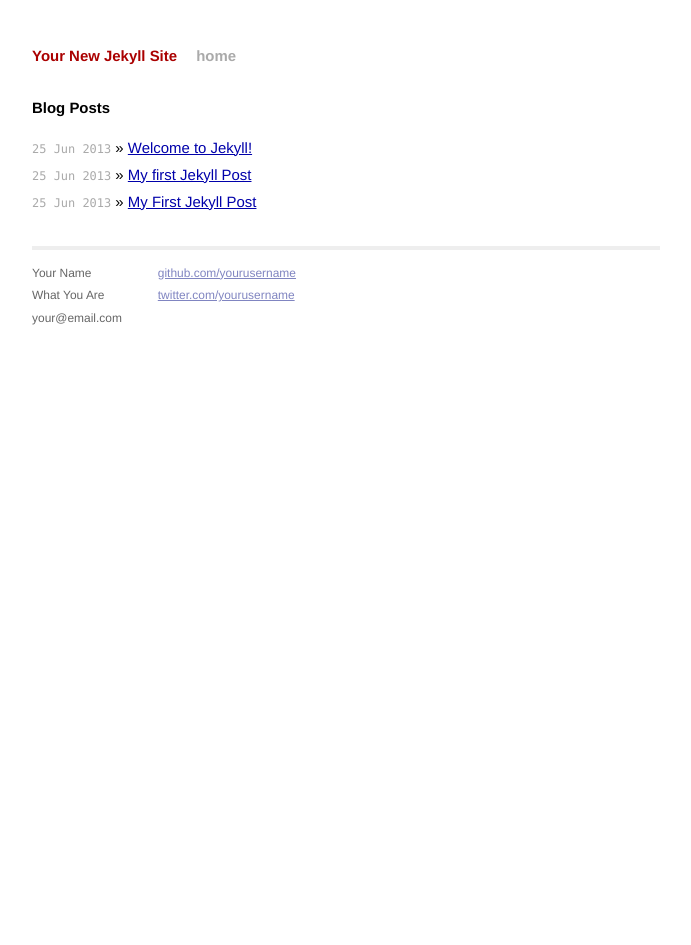
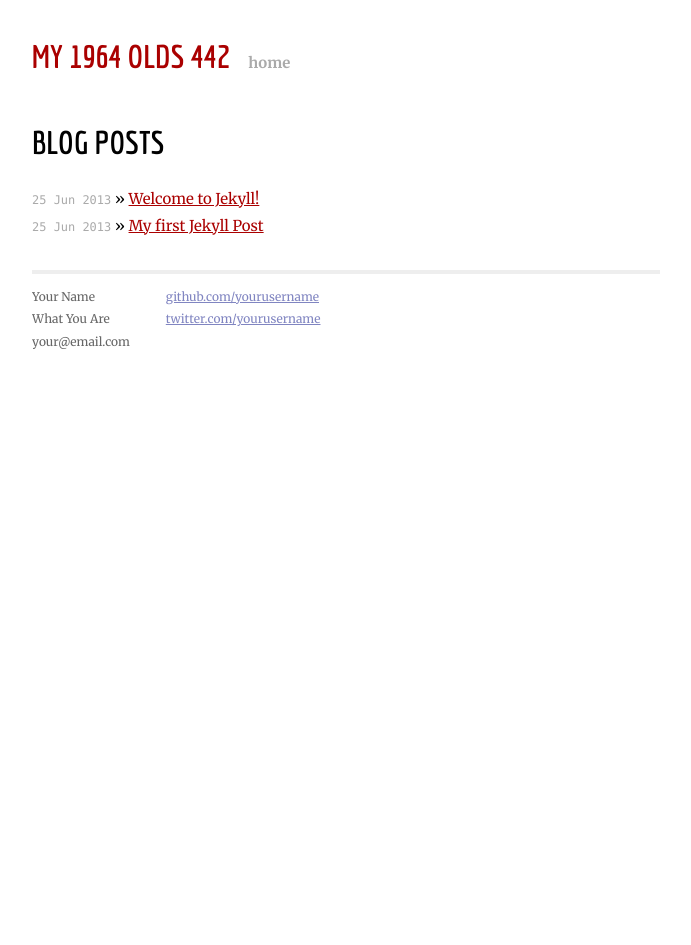
Before and after one commit to AndyStaple/andystaple.github.io, a Jekyll site: the page built from index.html, in a window 1280 px wide. Shown: the whole page, without its empty margins (294-985 px from the left). Built offline with Jekyll 4.4.1, drawn with Linux system fonts in a browser that asks for light colours.

Commit message:
fixing shit

```diff
--- a/_config.yml
+++ b/_config.yml
@@ -1,2 +1,2 @@
-name: Your New Jekyll Site
+name: My 1964 Olds 442
 pygments: true
--- a/_layouts/default.html
+++ b/_layouts/default.html
@@ -5,6 +5,8 @@
         <meta http-equiv="X-UA-Compatible" content="IE=edge,chrome=1">
         <title>{{ page.title }}</title>
         <meta name="viewport" content="width=device-width">
+
+        <link href='http://fonts.googleapis.com/css?family=Economica:400,700|Merriweather:400,700' rel='stylesheet' type='text/css'>
 
         <!-- syntax highlighting CSS -->
         <link rel="stylesheet" href="/css/syntax.css">
--- a/css/main.css
+++ b/css/main.css
@@ -14,18 +14,24 @@ html, body { height: 100%; }
 
 body {
   background-color: #FFF;
-  font: 13.34px Helvetica, Arial, sans-serif;
+  font-size: 16px;
+  font-size: 1rem;
+  font-family: 'Merriweather', serif;
   font-size: small;
   text-align: center;
 }
 
 h1, h2, h3, h4, h5, h6 {
-  font-size: 100%; }
+  font-size: 32px;
+  font-size: 2.0rem;
+  font-family: 'Economica', sans-serif;
+  text-transform: uppercase;
+}
 
 h1 { margin-bottom: 1em; }
 p { margin: 1em 0; }
 
-a         { color: #00a; }
+a         { color: #a00; }
 a:hover   { color: #000; }
 a:visited { color: #a0a; }
 
```
Also changed, not shown: _posts/2013-06-25-my-first-jekyll-post.html (deleted, +0 -7 lines), images/64_1.jpg (deleted).
